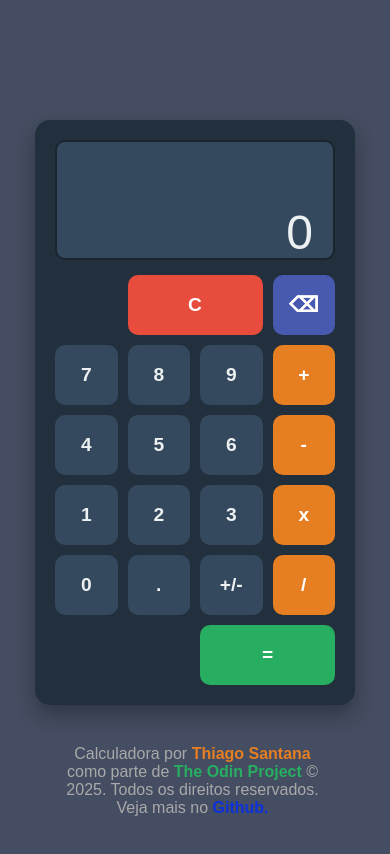
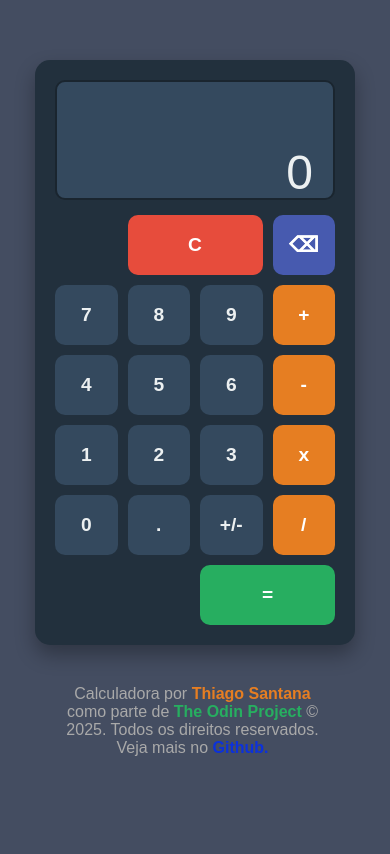
Before and after one commit to thiagoSantz/Calculadora, a plain HTML site: page index.html in a window 390 px wide. Drawn offline with Linux system fonts and the light colour scheme.

Commit message:
Arquivo Style atualizado para correção de espaço na tela em mobile

```diff
--- a/style.css
+++ b/style.css
@@ -219,7 +219,7 @@ body {
 /* Para celulares */
 @media (max-width: 480px) {
   body {
-    padding: 120px 20px 20px 20px;
+    padding: 60px 20px 20px 20px;
   }
 
   .Rodape {
```
